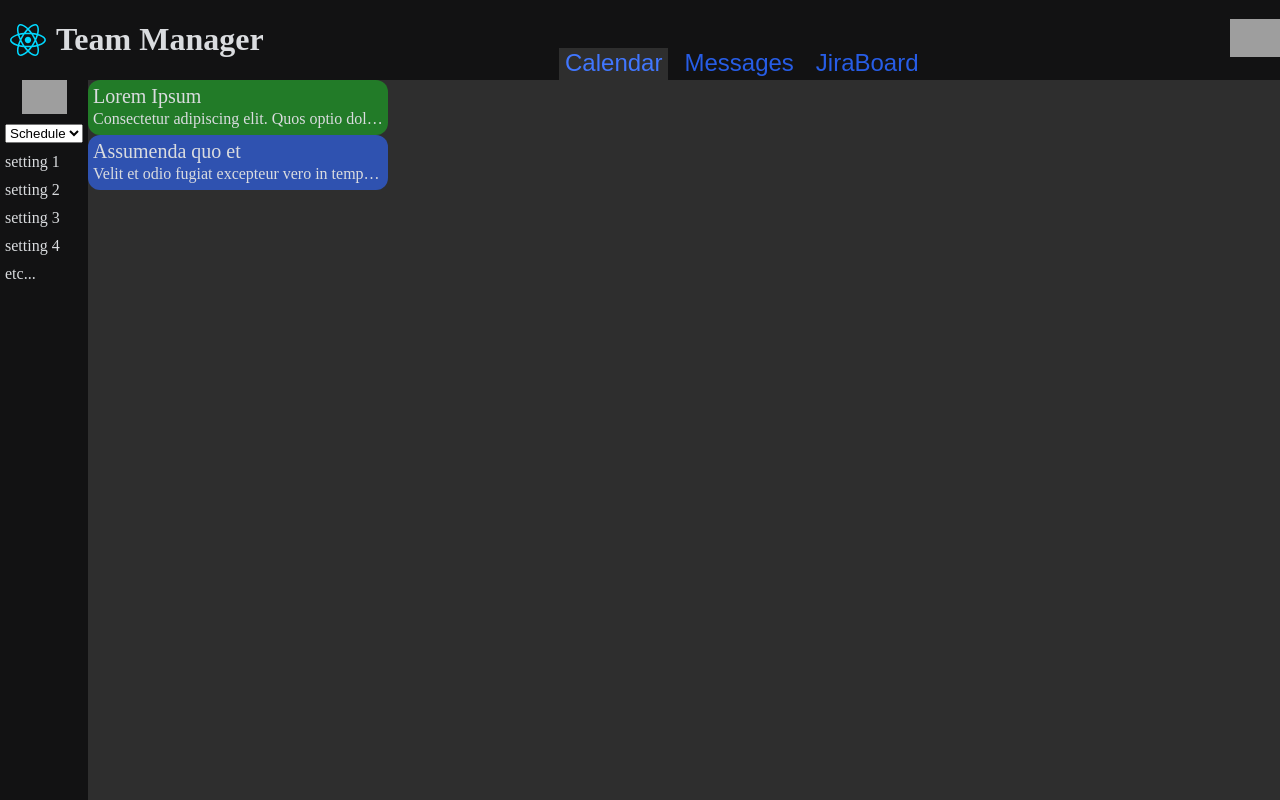
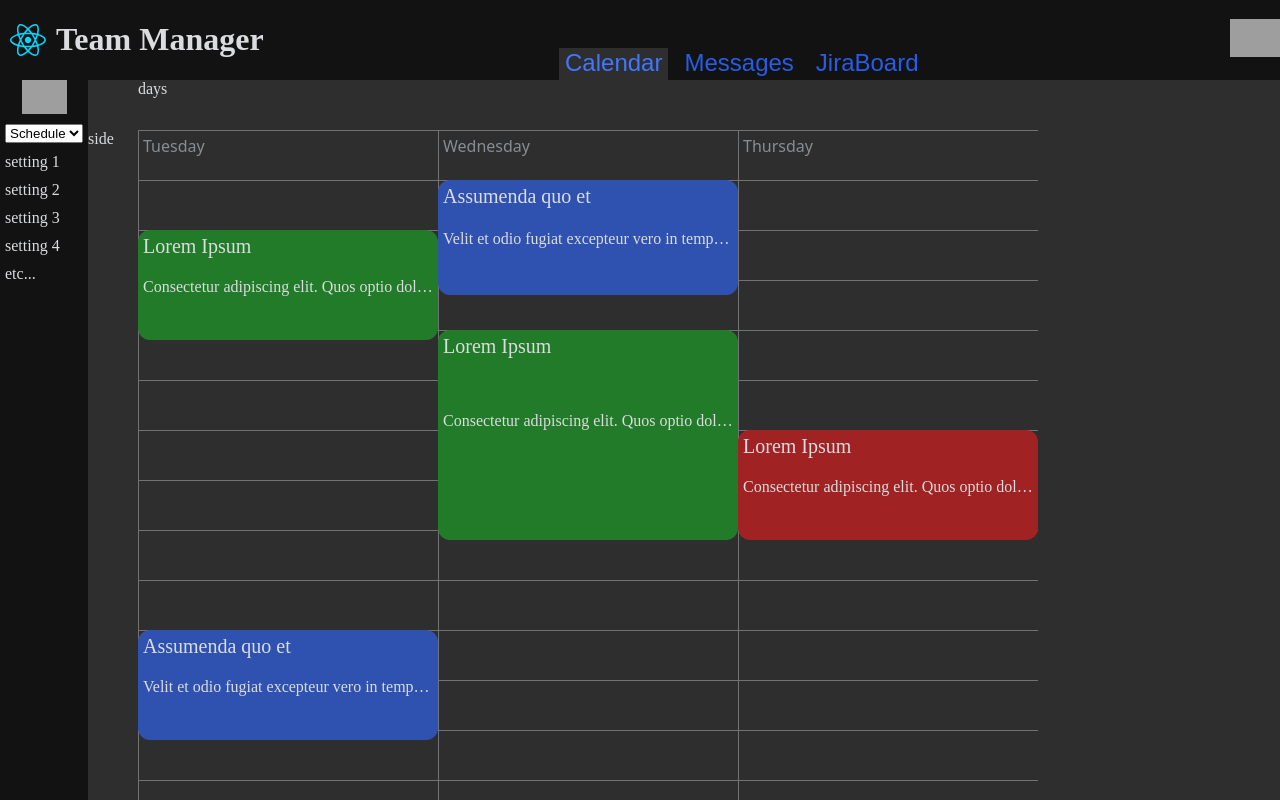
Before and after one commit to bzukowski883/team_manager_fe, a React (Vite) app: page / in a window 1280 px wide. Built offline with nearby package versions, Linux system fonts and the light colour scheme; grey boxes are pictures that could not be loaded.

Commit message:
- added the component that holds the row of columns - added grid lines for each hour and vertical lines for each column. - added a temporary mock layout of manually placed events, columns and rows to display for the new components - added a subtitle style to compontent.css

```diff
--- a/src/components/Calender.jsx
+++ b/src/components/Calender.jsx
@@ -15,6 +15,8 @@ export default function Calendar() {
     const res = await getExampleZero();
     setButtonText(res);
   }
+  const hour_scale_in_px = 50;
+  const column_size = 300
 
   return (
     <div className="main-window">
@@ -31,35 +33,109 @@ export default function Calendar() {
         <div>setting 4</div>
         <div>etc...</div>
       </Sidebar>
-      <DisplayEventColumn width="300px">
+      {/* note: this is currently being filled out manually for demonstration purposes.
+      this will eventually be layed out automatically and then events will be populated automatically */}
+      <CalendarDisplayColumns style={{ "--column-size": `${column_size}px`, "--hour-size":`${hour_scale_in_px}px` }}>
+        <DisplayEventColumn day_name="Tuesday">
           <DisplayEvent
             title="Lorem Ipsum"
             description="Consectetur adipiscing elit. Quos optio dolore nostrud nihil in. Fuga accusamus at ad dignissimos eligendi minus quo consectetur deserunt. Nam occaecat do sit ullamco laborum in odio. Est quo nulla minim nulla occaecat et."
+            display_hour_scale={hour_scale_in_px}
+            start_time={2}
+            length_time={2}
             displayColor="var(--color-green)"/>
           <DisplayEvent
             title="Assumenda quo et"
             description="Velit et odio fugiat excepteur vero in temporibus distinctio maxime autem consectetur. Excepteur mollit dolore quidem cupidatat laboris et et fuga et est."
+            display_hour_scale={hour_scale_in_px}
+            start_time={10}
+            length_time={2}
             displayColor="var(--color-blue)"/>
         </DisplayEventColumn>
+        <DisplayEventColumn day_name="Wednesday">
+          <DisplayEvent
+            title="Lorem Ipsum"
+            description="Consectetur adipiscing elit. Quos optio dolore nostrud nihil in. Fuga accusamus at ad dignissimos eligendi minus quo consectetur deserunt. Nam occaecat do sit ullamco laborum in odio. Est quo nulla minim nulla occaecat et."
+            display_hour_scale={hour_scale_in_px}
+            start_time={4}
+            length_time={4}
+            displayColor="var(--color-green)"/>
+          <DisplayEvent
+            title="Assumenda quo et"
+            description="Velit et odio fugiat excepteur vero in temporibus distinctio maxime autem consectetur. Excepteur mollit dolore quidem cupidatat laboris et et fuga et est."
+            display_hour_scale={hour_scale_in_px}
+            start_time={1}
+            length_time={2.1}
+            displayColor="var(--color-blue)"/>
+        </DisplayEventColumn>
+        <DisplayEventColumn day_name="Thursday">
+          <DisplayEvent
+            title="Lorem Ipsum"
+            description="Consectetur adipiscing elit. Quos optio dolore nostrud nihil in. Fuga accusamus at ad dignissimos eligendi minus quo consectetur deserunt. Nam occaecat do sit ullamco laborum in odio. Est quo nulla minim nulla occaecat et."
+            display_hour_scale={hour_scale_in_px}
+            start_time={6}
+            length_time={2}
+            displayColor="var(--color-red)"/>
+          <DisplayEvent
+            title="Assumenda quo et"
+            description="Velit et odio fugiat excepteur vero in temporibus distinctio maxime autem consectetur. Excepteur mollit dolore quidem cupidatat laboris et et fuga et est."
+            display_hour_scale={hour_scale_in_px}
+            start_time={20}
+            length_time={2}
+            displayColor="var(--color-blue)"/>
+        </DisplayEventColumn >
+      </CalendarDisplayColumns>
       {/* <button onClick={handleClick}>{buttonText}</button> */}
       {/* <SomethingWentWrong errorTitle="This will be the Calendar Page" errorMessage="Imagin dates and stuff here with some events and things and more text here"/> */}
     </div>
   )
 }
 
-function DisplayEvent({ title = "event title", displayColor = "var(--color-blue)", description = "desc", start_time, endTime }) {
+function CalendarDisplayColumns({
+  children, style}) {
+  return (
+    <div className="calendar-display-wiget">
+      <div className="calendar-display-day-labels">days</div>
+      <div className="calendar-display-hour-labels">side</div>
+      <div className="calendar-display-columns" style={style}>
+        {children}
+      </div>
+    </div>
+  )
+}
+
+function DisplayEventColumn({
+  day_name = "Day",
+  children, style}) {
   return(
-    <div className="display-event" style={{'background-color': displayColor}}>
+    <div className="display-event-column" style={style}>
+      <div className="display-column-day-title">
+        <div className="text-subtitle">{day_name}</div>
+      </div>
+      {children}
+    </div>
+  )
+}
+
+function DisplayEvent({
+  title = "event title",
+  displayColor = "var(--color-blue)",
+  description = "desc",
+  display_hour_scale = 1,
+  start_time = 0,
+  length_time = 1,
+}) {
+  var y_position = start_time * display_hour_scale
+  var y_size = length_time * display_hour_scale
+
+  return(
+    <div className="display-event" style={{
+      'background-color': displayColor,
+      top: `${y_position}px`,
+      height: `${y_size}px`,
+      }}>
       <div className="calendar-item-title">{title}</div>
       <div className="calendar-item-description">{description}</div>
     </div>
   )
 }
-
-function DisplayEventColumn({children, width = "100px"}) {
-  return(
-    <div className="display-event-column" style={{width: width}}>
-      {children}
-    </div>
-  )
-}
--- a/src/styles/calendar.css
+++ b/src/styles/calendar.css
@@ -1,13 +1,62 @@
+.calendar-display-wiget {
+  display: grid;
+  /* flex-direction: column; */
+
+  grid-template-areas:
+  "null dayLabels"
+  "hourLabels table";
+
+  --line-color: var(--color-border);
+  --column-size: 100px;
+  --hour-size: 50px;
+
+  grid-template-rows: 50px;
+  grid-template-columns: 50px;
+
+  height: 100%;
+}
+.calendar-display-day-labels {
+  grid-area: dayLabels;
+}
+
+.calendar-display-hour-labels {
+  grid-area: hourLabels;
+}
+
+.calendar-display-columns {
+  display: flex;
+  flex-direction: row;
+
+  grid-area: table;
+
+  height: 100%;
+
+  overflow-y: scroll;
+
+  background-image:
+    linear-gradient(to right, var(--line-color) 1px, transparent 1px),
+    linear-gradient(to bottom, var(--line-color) 1px, transparent 1px);
+  background-size: var(--column-size) var(--hour-size);
+  background-attachment: local;
+}
+
 .display-event-column {
   display: flex;
   flex-direction: column;
+  position: relative;
 
-  /* width: 200px; */
-  /* width: 100px; */
+  width: var(--column-size);
   height: 100%;
+}
+.display-column-day-title {
+  position:fixed;
+  z-index: 2;
+  /* top: 0px; */
 }
 
 .display-event {
+  position: absolute;
+
   display: grid;
 
   grid-template-areas:
@@ -16,7 +65,6 @@
   "startTime endTime ";
 
   grid-template-columns: 50% 50%;
-  /* grid-template-rows: 60px 100px 60px; */
 
   gap: var(--container-gap-sm);
   padding: var(--container-padding-sm);
--- a/src/styles/components.css
+++ b/src/styles/components.css
@@ -37,3 +37,12 @@
 .link:visited:hover {
   color: var(--color-secondary-hover);
 }
+
+.text-subtitle {
+  color: var(--color-text-muted);
+
+  font-family: var(--font-display);
+  font-size: var(--text-base);
+
+  padding: var(--container-padding-sm);
+}
```
Lines whose indentation alone changed are shown as unchanged.
